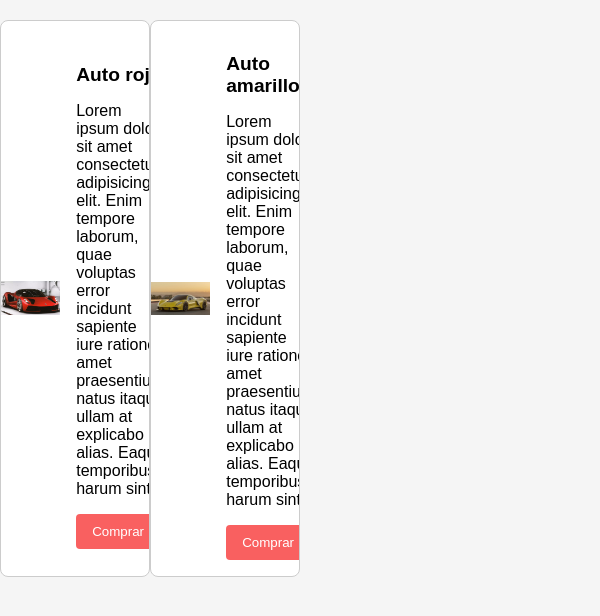
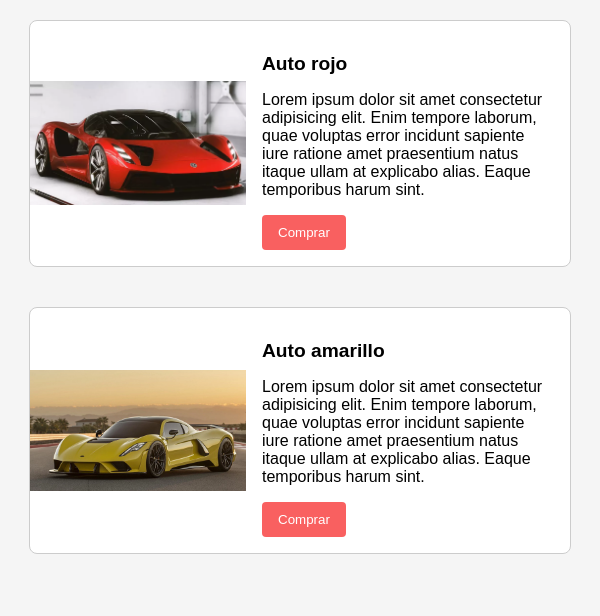
Before and after one commit to bermudezfran/Desafio-12, a website built with Vite: page src/pages/ejercicioD/index.html in a window 600 px wide. Built offline with nearby package versions, Linux system fonts and the light colour scheme.

Commit message:
se termino el tp

```diff
--- a/src/pages/ejercicioD/style.css
+++ b/src/pages/ejercicioD/style.css
@@ -6,9 +6,9 @@ body {
 }
 
 body {
-    width: 50%;
-    display: flex;
-    justify-content: center;
+  width: 100%;
+  display: grid;
+  grid-template-columns: 2;
 }
 
 .producto-card {
@@ -52,7 +52,6 @@ body {
   background-color: #ec3d3d;
 }
 
-
 @media (max-width: 576px) {
   .producto-card {
     width: 90%;
@@ -60,9 +59,7 @@ body {
   .producto-image {
     margin-bottom: 10px;
   }
-
 }
-
 
 @media (min-width: 577px) and (max-width: 767px) {
   .producto-card {
@@ -78,8 +75,12 @@ body {
     width: 60%;
     padding: 16px;
   }
+
+  body {
+    display: grid;
+    grid-template-columns: auto;
   }
-
+}
 
 @media (min-width: 768px) and (max-width: 991px) {
   .producto-title {
@@ -87,18 +88,21 @@ body {
   }
 }
 
-
 @media (min-width: 992px) and (max-width: 1199px) {
   .producto-card {
     box-shadow: 0 4px 8px rgba(0, 0, 0, 0.2);
   }
 }
 
-
 @media (min-width: 1200px) and (max-width: 1399px) {
   .producto-card {
     margin: 40px auto;
     width: 50%;
-
   }
 }
+
+@media (min-width: 1400px) {
+  .product-card {
+    border: 3px dashed #ff6600;
+  }
+}
```
Lines whose indentation alone changed are shown as unchanged.
